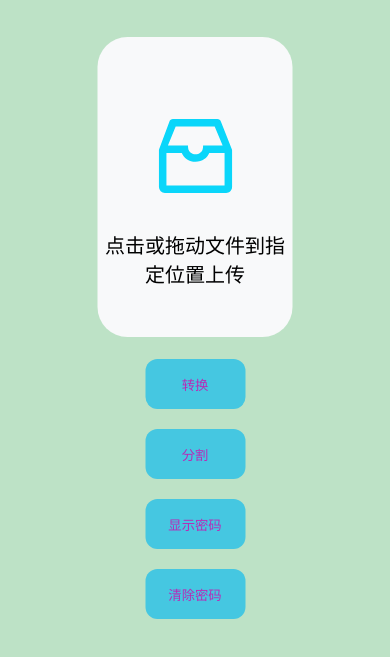
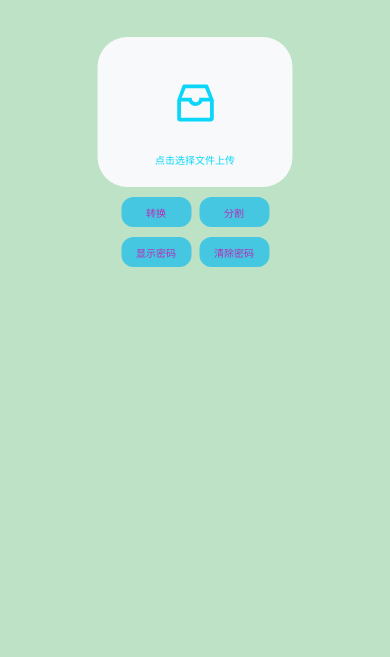
Before and after one commit to bgvioletsky/QX, a plain HTML site: page rewrite_remote/xbs/render.html in a window 390 px wide. Shown: the part 105-762 px from the top of the page. Drawn offline with Linux system fonts and the light colour scheme.

Commit message:
更新页面适配

```diff
--- a/rewrite_remote/xbs/render.css
+++ b/rewrite_remote/xbs/render.css
@@ -1,9 +1,7 @@
 body {
     margin: 0px;
     padding: 0px;
-    /* 使 body 高度为视口高度 */
     position: relative;
-    /* 使子元素的绝对定位相对于 body */
     background-color: #bde2c6;
 }
 
@@ -12,20 +10,6 @@ h1 {
     font: 3em sans-serif;
 }
 
-#uploadArea {
-    border: 1px;
-    border-radius: 30px;
-    height: 300px;
-    width: 100%;
-    display: flex;
-    align-items: center;
-    justify-content: center;
-    text-align: center;
-    font-size: 16px;
-    color: #007bff;
-    cursor: pointer;
-    background-color: #f8f9fa;
-}
 
 #xbsFile {
     display: none;
@@ -60,26 +44,31 @@ svg {
     height: 300px;
     transform: translate(-50%, -50%);
 }
+#uploadArea {
+    border: 1px;
+    border-radius: 30px;
+    height: 400px;
+    width: 100%;
+    display: flex;
+    align-items: center;
+    justify-content: center;
+    text-align: center;
+    font-size: 60px;
+    color: #00daf2;
+    cursor: pointer;
+    background-color: #f8f9fa;
+}
 
+.bt{
+    /* border-radius: 4px; */
+    /* margin: 12px; */
+    text-align: center;
+}
 .p1 {
     margin: 0;
     padding: 0;
-    font-size: 20px;
-    color: black;
-}
-.bt{
-    border-radius: 4px;
-    margin: 12px;
-    text-align: center;
-}
-.bt button {
-    width: 100px;
-    background-color: #45c7e1;
-    border: 0px;
-    border-radius: 12px;
-    margin: 10px;
-    height: 50px;
-    color: rgba(203, 18, 176, 0.857);
+    font-size: 30px;
+    /* color: black; */
 }
 #output {
     margin: 500px 0 0 0;
@@ -103,3 +92,86 @@ svg {
     align-items: center;
     overflow: hidden;
 }
+.bt button {
+    width: 100px;
+    background-color: #45c7e1;
+    border: 0px;
+    border-radius: 12px;
+    margin: 30px 20px 0px 20px;
+    height: 60px;
+    color: rgba(203, 18, 176, 0.857);
+    font-size: 20px;
+}
+@media only screen and (max-width: 767px) and (min-width: 320px){
+    .bt button {
+        width: 70px;
+        background-color: #45c7e1;
+        border: 0px;
+        border-radius: 12px;
+        margin: 10px 2px 0px 2px;
+        height: 30px;
+        color: rgba(203, 18, 176, 0.857);
+        font-size: 10px;
+    }
+    #uploadArea {
+        border: 1px;
+        border-radius: 30px;
+        height: 150px;
+        width: 100%;
+        display: flex;
+        align-items: center;
+        justify-content: center;
+        text-align: center;
+        font-size: 16px;
+        color: #0ad6fa;
+        cursor: pointer;
+        background-color: #f8f9fa;
+    }
+    .p1 {
+        margin: 0;
+        padding: 0;
+        font-size: 10px;
+        /* color: black; */
+    }
+    svg {
+        width: 50px;
+        height: 50px;
+        color: #0ad6fa;
+        padding: 20px;
+    }
+}
+
+
+@media only screen and (max-width: 1366px) and (min-width: 768px) {
+    .bt button {
+        width: 70px;
+        background-color: #45c7e1;
+        border: 0px;
+        border-radius: 12px;
+        margin: 30px 5px 0px 5px;
+        height: 50px;
+        color: rgba(203, 18, 176, 0.857);
+        font-size: 10px;
+    }
+    #uploadArea {
+        border: 1px;
+        border-radius: 30px;
+        height: 300px;
+        width: 100%;
+        display: flex;
+        align-items: center;
+        justify-content: center;
+        text-align: center;
+        font-size: 16px;
+        color: #007bff;
+        cursor: pointer;
+        background-color: #f8f9fa;
+    }
+    .p1 {
+        margin: 0;
+        padding: 0;
+        font-size: 30px;
+        color: #0ad6fa;
+    }
+
+}
--- a/rewrite_remote/xbs/render.html
+++ b/rewrite_remote/xbs/render.html
@@ -5,9 +5,9 @@
   <meta charset="UTF-8">
   <title>香色源转换</title>
   <meta name="viewport" content="width=device-width, initial-scale=1.0">
-  <link rel="icon" href=https://cdn.jsdelivr.net/gh/bgvioletsky/QX@0.1.16/rewrite_remote/xbs/render_radius.png sizes="32x32">
-  <script src="https://cdn.jsdelivr.net/gh/bgvioletsky/QX@0.1.16/rewrite_remote/xbs/xtool.js"></script>
-  <link rel="stylesheet" type="text/css" href="https://cdn.jsdelivr.net/gh/bgvioletsky/QX@0.1.16/rewrite_remote/xbs/render.css">
+  <link rel="icon" href=https://cdn.jsdelivr.net/gh/bgvioletsky/QX@0.1.17/render_radius.png sizes="32x32">
+  <script src="https://cdn.jsdelivr.net/gh/bgvioletsky/QX@0.1.17/xtool.js"></script>
+  <link rel="stylesheet" type="text/css" href="https://cdn.jsdelivr.net/gh/bgvioletsky/QX@0.1.17/render.css">
 </head>
 
 <body>
@@ -25,7 +25,7 @@
               </path>
             </svg>
 
-            <p class="p1">点击或拖动文件到指定位置上传</p>
+            <p class="p1">点击选择文件上传</p>
 
           </div>
         </label>
--- a/rewrite_remote/xbs/render.js
+++ b/rewrite_remote/xbs/render.js
@@ -6,7 +6,7 @@
  * @Description:
  * @FilePath: /QX/rewrite_remote/xbs/render.js
  */
-const url = "https://cdn.jsdelivr.net/gh/bgvioletsky/QX@0.1.16/rewrite_remote/xbs/render.html";
+const url = "https://cdn.jsdelivr.net/gh/bgvioletsky/QX@0.1.17/rewrite_remote/xbs/render.html";
 const myRequest = {
     url: url
 };
```
Also changed, not shown: 1 other file.
